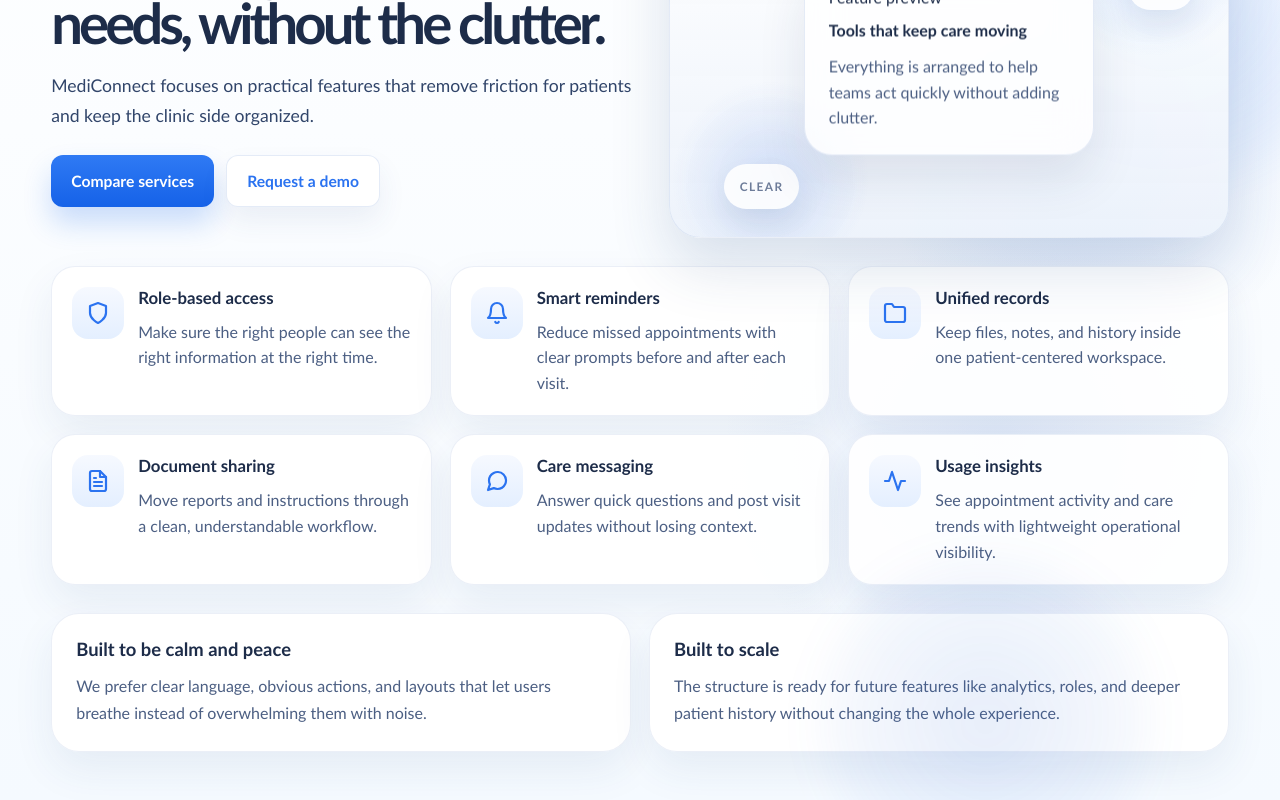
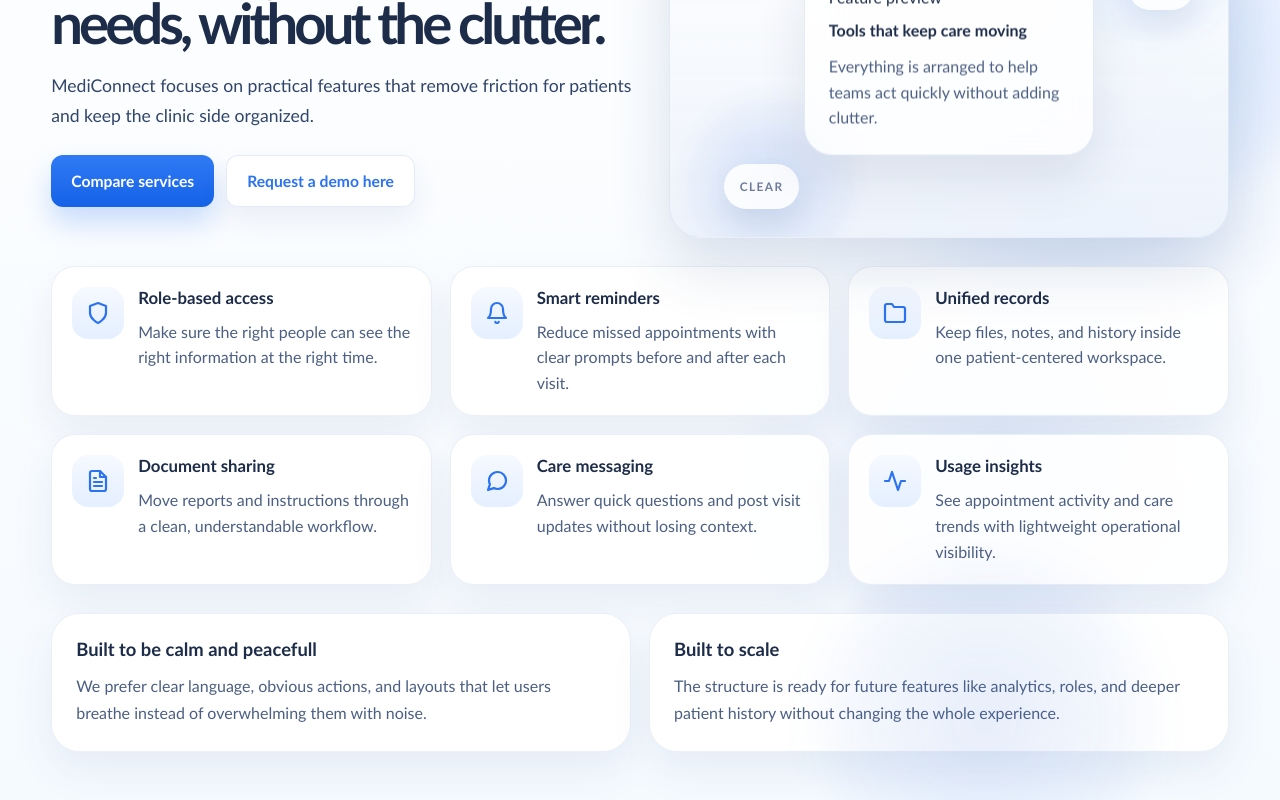
Before and after one commit to soumyabelli/MediConnect, a React (Vite) app in the folder frontend/: page /features in a window 1280 px wide. Shown: the part 320-1120 px from the top of the page. Built offline with nearby package versions, Linux system fonts and the light colour scheme; no server answers.

Commit message:
correct the feature page

```diff
--- a/frontend/src/pages/ContactUs.jsx
+++ b/frontend/src/pages/ContactUs.jsx
@@ -24,7 +24,7 @@
     <div className="page-visual page-visual--contact">
       <div className="page-visual__orb page-visual__orb--contact" aria-hidden="true" />
       <article className="page-visual__panel page-visual__panel--contact">
-        <span className="page-visual__label">Support desk</span>
+        <span className="page-visual__label">Supporting  desk</span>
         <strong>We respond with clear next steps, not auto-generated confusion.</strong>
         <p>Tell us what you are building and we will help you shape the right workflow.</p>
       </article>
--- a/frontend/src/pages/Features.jsx
+++ b/frontend/src/pages/Features.jsx
@@ -65,13 +65,13 @@
       }
       actionSecondary={
         <Link className="inline-button inline-button--ghost" to="/contact">
-          Request a demo
+          Request a demo here
         </Link>
       }
     >
       <section className="info-detail-grid">
         <article className="info-panel">
-          <h2>Built to be calm and peace</h2>
+          <h2>Built to be calm and peacefull</h2>
           <p>
             We prefer clear language, obvious actions, and layouts that let users breathe
             instead of overwhelming them with noise.
```
